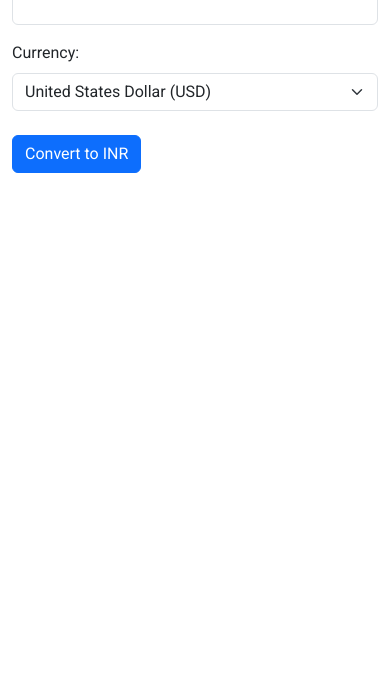
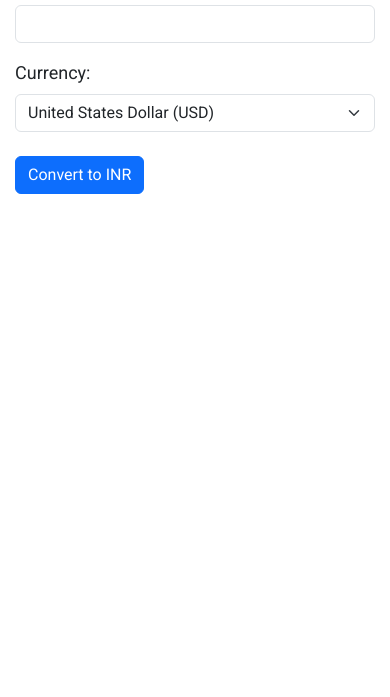
Before and after one commit to Anmolsra/exchangerate, a plain HTML site: page index.html in a window 390 px wide. Shown: the part 147-844 px from the top of the page. Drawn offline with nearby package versions, Linux system fonts and the light colour scheme.

Commit message:
updated for mobile resp

```diff
--- a/index.html
+++ b/index.html
@@ -12,6 +12,14 @@
     <style>
     body {
       font-family: 'Roboto', sans-serif;
+    }
+    @media (max-width: 768px){
+        .container{
+            padding: 15px;
+        }
+        label{
+            font-size: 18px !important;
+        }
     }
     </style>
 </head>
```
